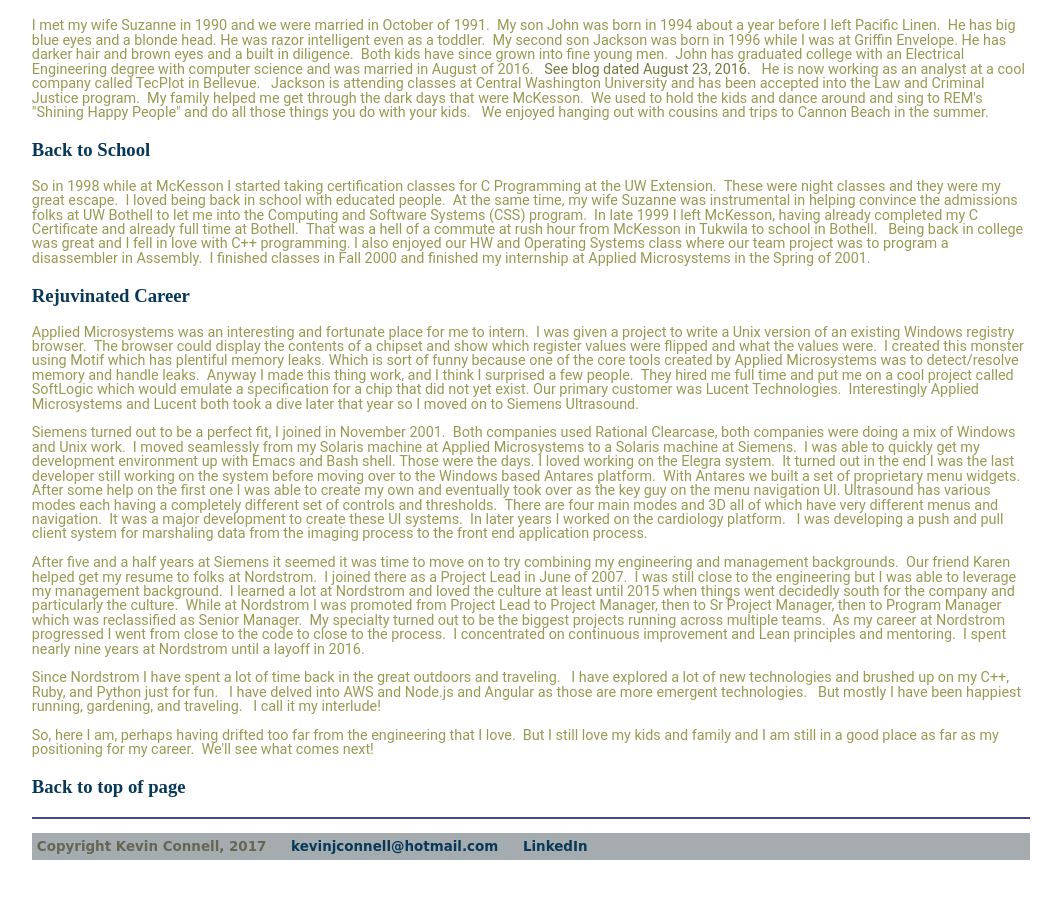
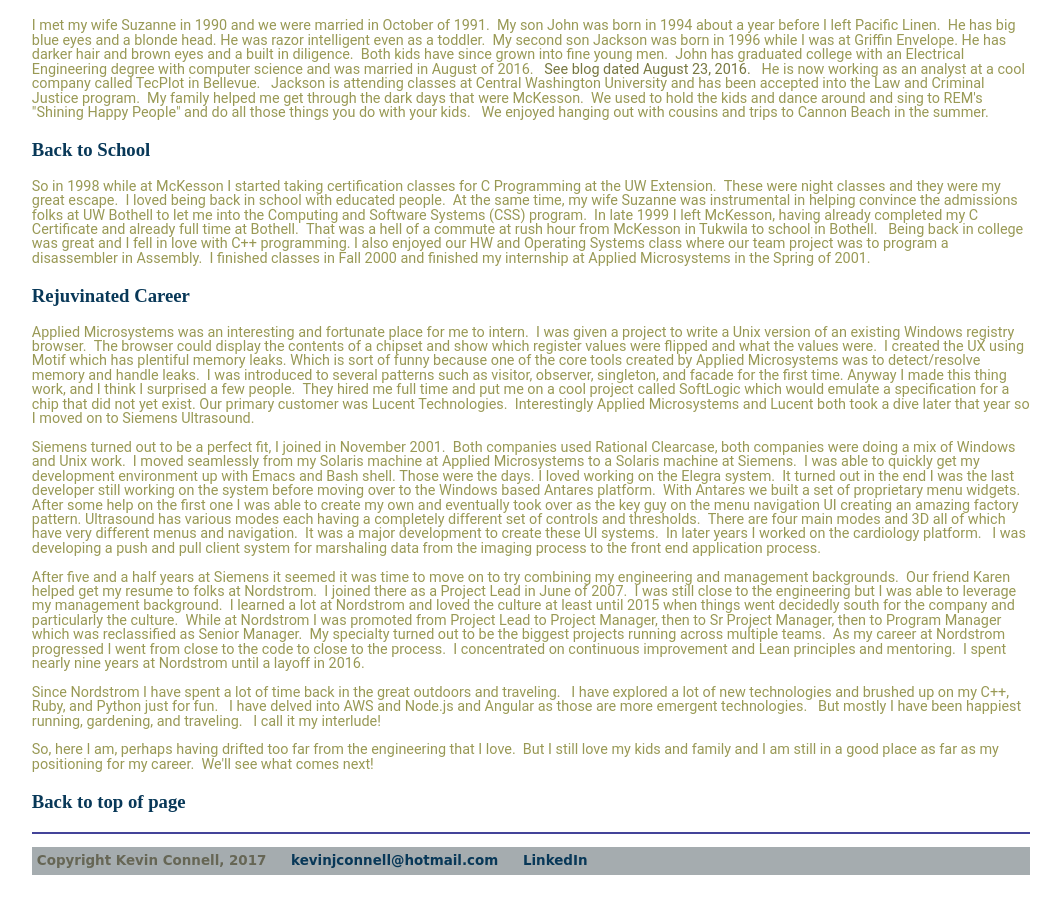
Before and after one commit to mo4dawg/mo4dawg.github.io, a Jekyll site: the page built from about/index.html, in a window 1280 px wide and 900 px high, scrolled down 1971 px. Shown: the whole window, without its empty margins (109-1170 px from the left). Built offline with Jekyll 4.4.1, drawn with Linux system fonts in a browser that asks for light colours.

Commit message:
Update index.html

```diff
--- a/about/index.html
+++ b/about/index.html
@@ -52,8 +52,8 @@
 	<h3 style="color:#88884f"><a href="https://mo4dawg.github.io/about/#top" name="School">Back to School</a></h3>
 	<p style="color:#999955">So in 1998 while at McKesson I started taking certification classes for C Programming at the UW Extension. &nbsp;These were night classes and they were my great escape. &nbsp;I loved being back in school with educated people. &nbsp;At the same time, my wife Suzanne was instrumental in helping convince the admissions folks at UW Bothell to let me into the Computing and Software Systems (CSS) program. &nbsp;In late 1999 I left McKesson, having already completed my C Certificate and already full time at Bothell. &nbsp;That was a hell of a commute at rush hour from McKesson in Tukwila to school in Bothell. &nbsp; Being back in college was great and I fell in love with C++ programming.  I also enjoyed our HW and Operating Systems class where our team project was to program a disassembler in Assembly. &nbsp;I finished classes in Fall 2000 and finished my internship at Applied Microsystems in the Spring of 2001.</p>
 	<h3 style="color:#88884f"><a href="https://mo4dawg.github.io/about/#top" name="Career">Rejuvinated Career</a></h3>
-	<p style="color:#999955">Applied Microsystems was an interesting and fortunate place for me to intern. &nbsp;I was given a project to write a Unix version of an existing Windows registry browser. &nbsp;The browser could display the contents of a chipset and show which register values were flipped and what the values were. &nbsp;I created this monster using Motif which has plentiful memory leaks.  Which is sort of funny because one of the core tools created by Applied Microsystems was to detect/resolve memory and handle leaks.&nbsp; Anyway I made this thing work, and I think I surprised a few people. &nbsp;They hired me full time and put me on a cool project called SoftLogic which would emulate a specification for a chip that did not yet exist.  Our primary customer was Lucent Technologies. &nbsp;Interestingly Applied Microsystems and Lucent both took a dive later that year so I moved on to Siemens Ultrasound.</p>
-	<p style="color:#999955">Siemens turned out to be a perfect fit, I joined in November 2001. &nbsp;Both companies used Rational Clearcase, both companies were doing a mix of Windows and Unix work. &nbsp;I moved seamlessly from my Solaris machine at Applied Microsystems to a Solaris machine at Siemens. &nbsp;I was able to quickly get my development environment up with Emacs and Bash shell.  Those were the days.  I loved working on the Elegra system. &nbsp;It turned out in the end I was the last developer still working on the system before moving over to the Windows based Antares platform. &nbsp;With Antares we built a set of proprietary menu widgets.  After some help on the first one I was able to create my own and eventually took over as the key guy on the menu navigation UI.  Ultrasound has various modes each having a completely different set of controls and thresholds. &nbsp;There are four main modes and 3D all of which have very different menus and navigation. &nbsp;It was a major development to create these UI systems. &nbsp;In later years I worked on the cardiology platform.  &nbsp; I was developing a push and pull client system for marshaling data from the imaging process to the front end application process. </p>
+	<p style="color:#999955">Applied Microsystems was an interesting and fortunate place for me to intern. &nbsp;I was given a project to write a Unix version of an existing Windows registry browser. &nbsp;The browser could display the contents of a chipset and show which register values were flipped and what the values were. &nbsp;I created the UX using Motif which has plentiful memory leaks.  Which is sort of funny because one of the core tools created by Applied Microsystems was to detect/resolve memory and handle leaks.&nbsp; I was introduced to several patterns such as visitor, observer, singleton, and facade for the first time.  Anyway I made this thing work, and I think I surprised a few people. &nbsp;They hired me full time and put me on a cool project called SoftLogic which would emulate a specification for a chip that did not yet exist.  Our primary customer was Lucent Technologies. &nbsp;Interestingly Applied Microsystems and Lucent both took a dive later that year so I moved on to Siemens Ultrasound.</p>
+	<p style="color:#999955">Siemens turned out to be a perfect fit, I joined in November 2001. &nbsp;Both companies used Rational Clearcase, both companies were doing a mix of Windows and Unix work. &nbsp;I moved seamlessly from my Solaris machine at Applied Microsystems to a Solaris machine at Siemens. &nbsp;I was able to quickly get my development environment up with Emacs and Bash shell.  Those were the days.  I loved working on the Elegra system. &nbsp;It turned out in the end I was the last developer still working on the system before moving over to the Windows based Antares platform. &nbsp;With Antares we built a set of proprietary menu widgets.  After some help on the first one I was able to create my own and eventually took over as the key guy on the menu navigation UI creating an amazing factory pattern.  Ultrasound has various modes each having a completely different set of controls and thresholds. &nbsp;There are four main modes and 3D all of which have very different menus and navigation. &nbsp;It was a major development to create these UI systems. &nbsp;In later years I worked on the cardiology platform.  &nbsp; I was developing a push and pull client system for marshaling data from the imaging process to the front end application process. </p>
 	<p style="color:#999955"> After five and a half years at Siemens it seemed it was time to move on to try combining my engineering and management backgrounds. &nbsp;Our friend Karen helped get my resume to folks at Nordstrom. &nbsp;I joined there as a Project Lead in June of 2007. &nbsp;I was still close to the engineering but I was able to leverage my management background. &nbsp;I learned a lot at Nordstrom and loved the culture at least until 2015 when things went decidedly south for the company and particularly the culture. &nbsp;While at Nordstrom I was promoted from Project Lead to Project Manager, then to Sr Project Manager, then to Program Manager which was reclassified as Senior Manager. &nbsp;My specialty turned out to be the biggest projects running across multiple teams.  &nbsp;As my career at Nordstrom progressed I went from close to the code to close to the process. &nbsp;I concentrated on continuous improvement and Lean principles and mentoring.  &nbsp;I spent nearly nine years at Nordstrom until a layoff in 2016. </p>
         <p style="color:#999955">Since Nordstrom I have spent a lot of time back in the great outdoors and traveling.  &nbsp; I have explored a lot of new technologies and brushed up on my C++, Ruby, and Python just for fun.  &nbsp; I have delved into AWS and Node.js and Angular as those are more emergent technologies.  &nbsp; But mostly I have been happiest running, gardening, and traveling.  &nbsp; I call it my interlude! </p>
 	<p style="color:#999955">So, here I am, perhaps having drifted too far from the engineering that I love.  &nbsp;But I still love my kids and family and I am still in a good place as far as my positioning for my career. &nbsp;We'll see what comes next!</p>
```
